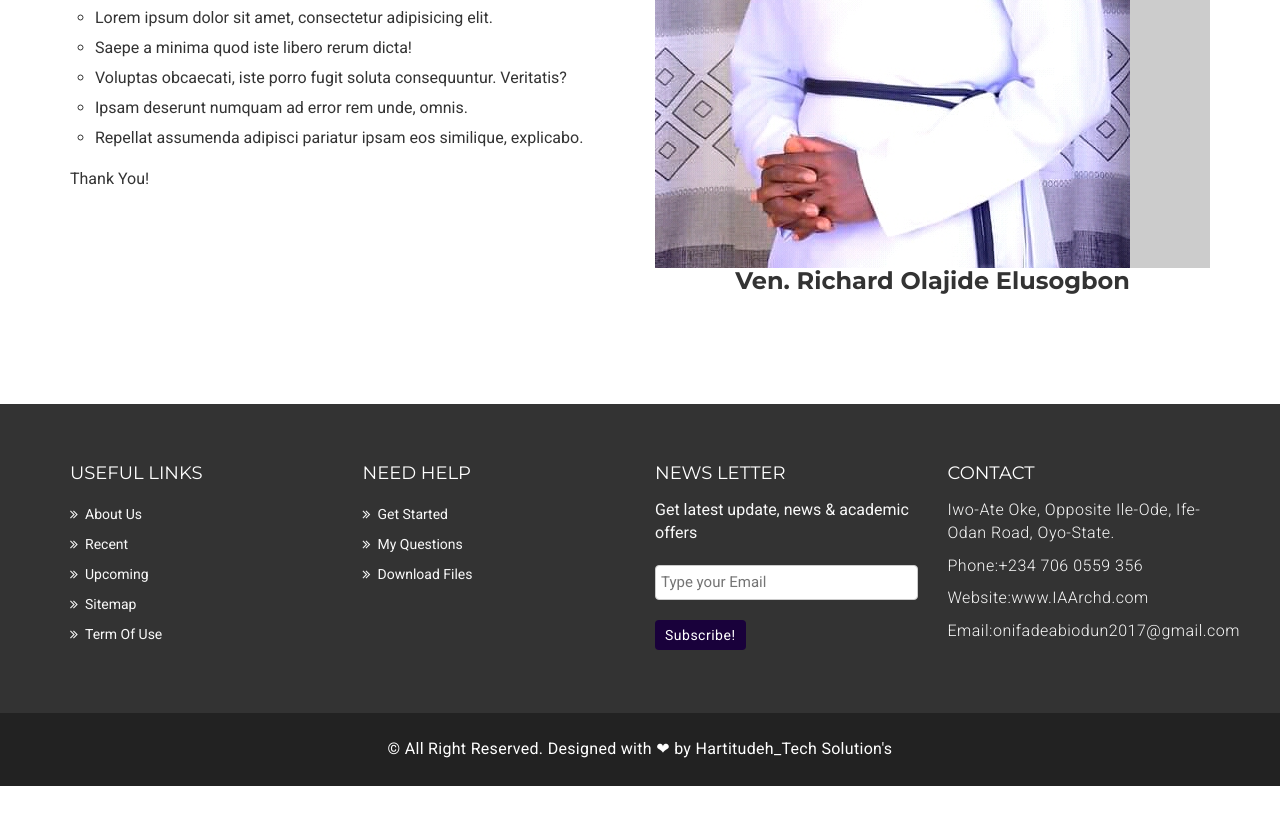
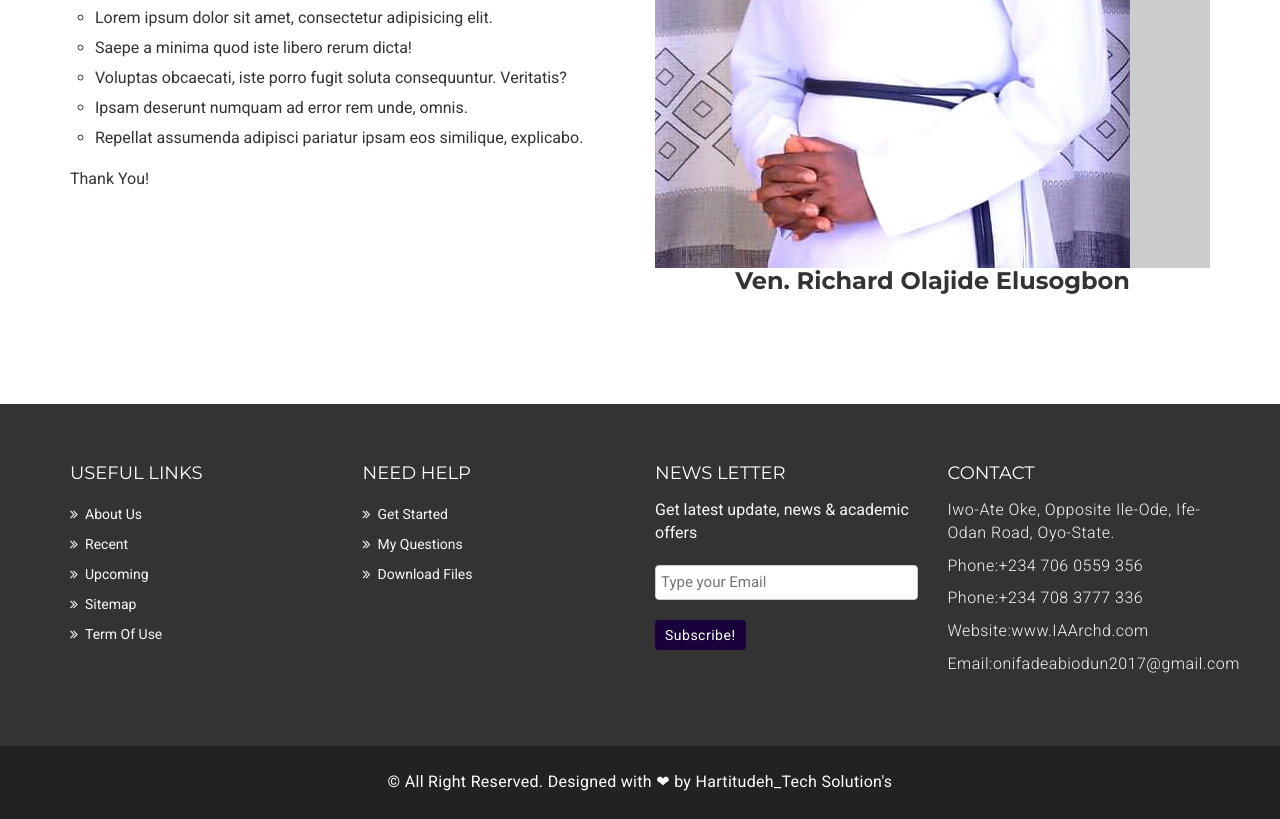
Before and after one commit to BaTuns2017/tac_church_website, a plain HTML site: page about.html in a window 1280 px wide. Shown: the part 762-1581 px from the top of the page. Before the commit the page ends 1548 px from the top, so only its background shows below. Drawn offline with Linux system fonts and the light colour scheme.

Commit message:
Update about.html
New commit on the about page

```diff
--- a/about.html
+++ b/about.html
@@ -503,6 +503,7 @@
                 <address>
                   <p>Iwo-Ate Oke, Opposite Ile-Ode, Ife-Odan Road, Oyo-State.</p>
                   <p>Phone:+234 706 0559 356 </p>
+                  <p>Phone:+234 708 3777 336 </p>
                   <p>Website:www.IAArchd.com</p>
                   <p>Email:onifadeabiodun2017@gmail.com</p>
                 </address>
```
